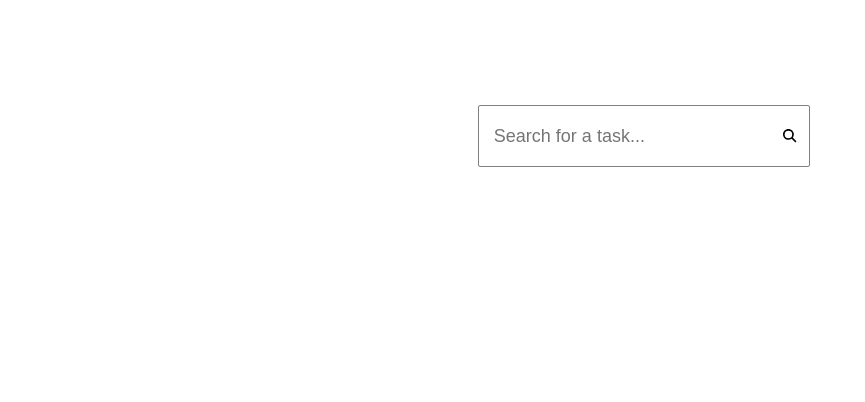
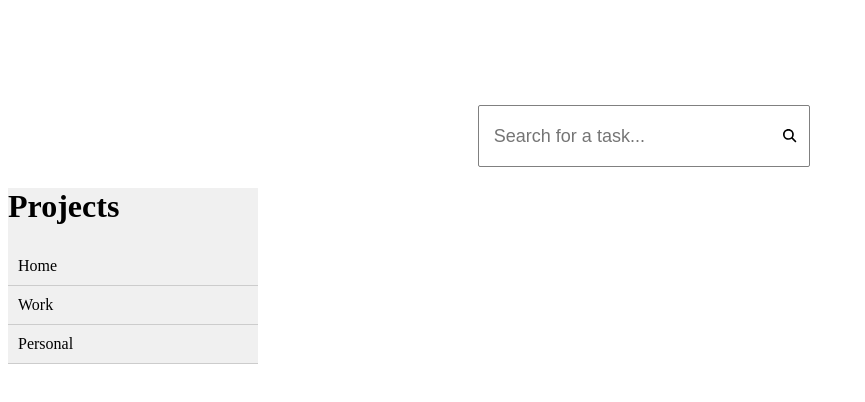
Before and after one commit to moharso/to-do-app, a React (Create React App) app: page / in a window 1280 px wide. Shown: the top 402 px of the page, without its empty margins (0-865 px from the left). Built offline with nearby package versions, Linux system fonts and the light colour scheme.

Commit message:
left panel project list added

```diff
--- a/src/App.js
+++ b/src/App.js
@@ -1,11 +1,17 @@
 import React from "react";
 import "./App.css";
 import TopBar from "./components/TopBar/TopBar";
+import ProjectList from "./components/ProjectList/ProjectList";
 
 function App() {
   return (
-    <div className="App">
-      <TopBar placeholder="Search for a task..." />
+    <div>
+      <div className="TopBar">
+        <TopBar placeholder="Search for a task..." />
+      </div>
+      <div className="ProjectList">
+        <ProjectList />
+      </div>
     </div>
   );
 }
--- a/src/components/ProjectList/ProjectList.css
+++ b/src/components/ProjectList/ProjectList.css
@@ -0,0 +1,20 @@
+.project-list {
+  width: 250px;
+  height: 100%;
+  background-color: #f0f0f0;
+}
+
+.menu {
+  list-style-type: none;
+  padding: 0;
+  margin: 0;
+}
+
+.menu li {
+  padding: 10px;
+  border-bottom: 1px solid #ccc;
+}
+
+.menu li:hover {
+  background-color: #eaeaea;
+}
--- a/src/components/ProjectList/ProjectList.js
+++ b/src/components/ProjectList/ProjectList.js
@@ -0,0 +1,17 @@
+import React from "react";
+import "./ProjectList.css";
+
+const ProjectList = () => {
+  return (
+    <div className="project-list">
+      <h1>Projects</h1>
+      <ul className="menu">
+        <li>Home</li>
+        <li>Work</li>
+        <li>Personal</li>
+      </ul>
+    </div>
+  );
+};
+
+export default ProjectList;
```
